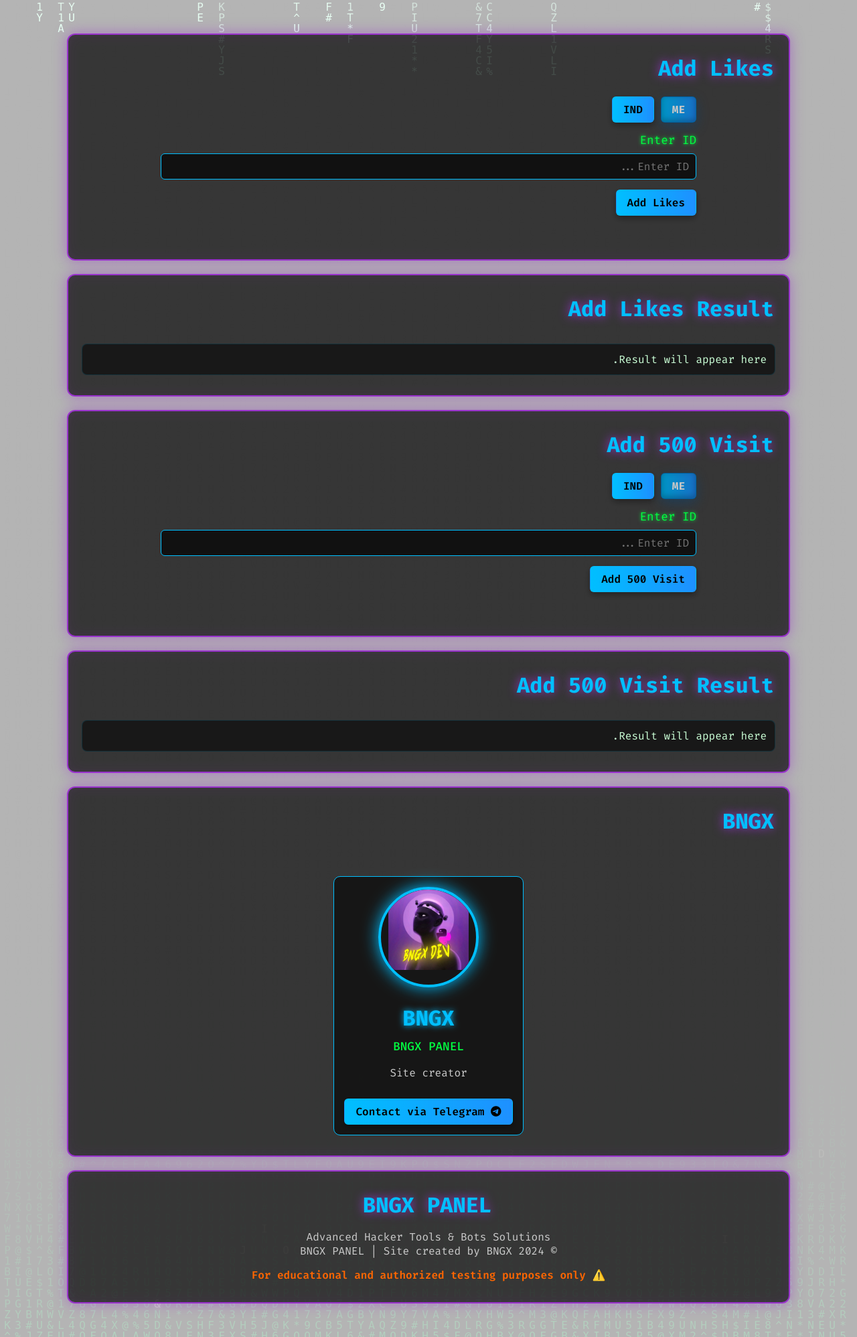
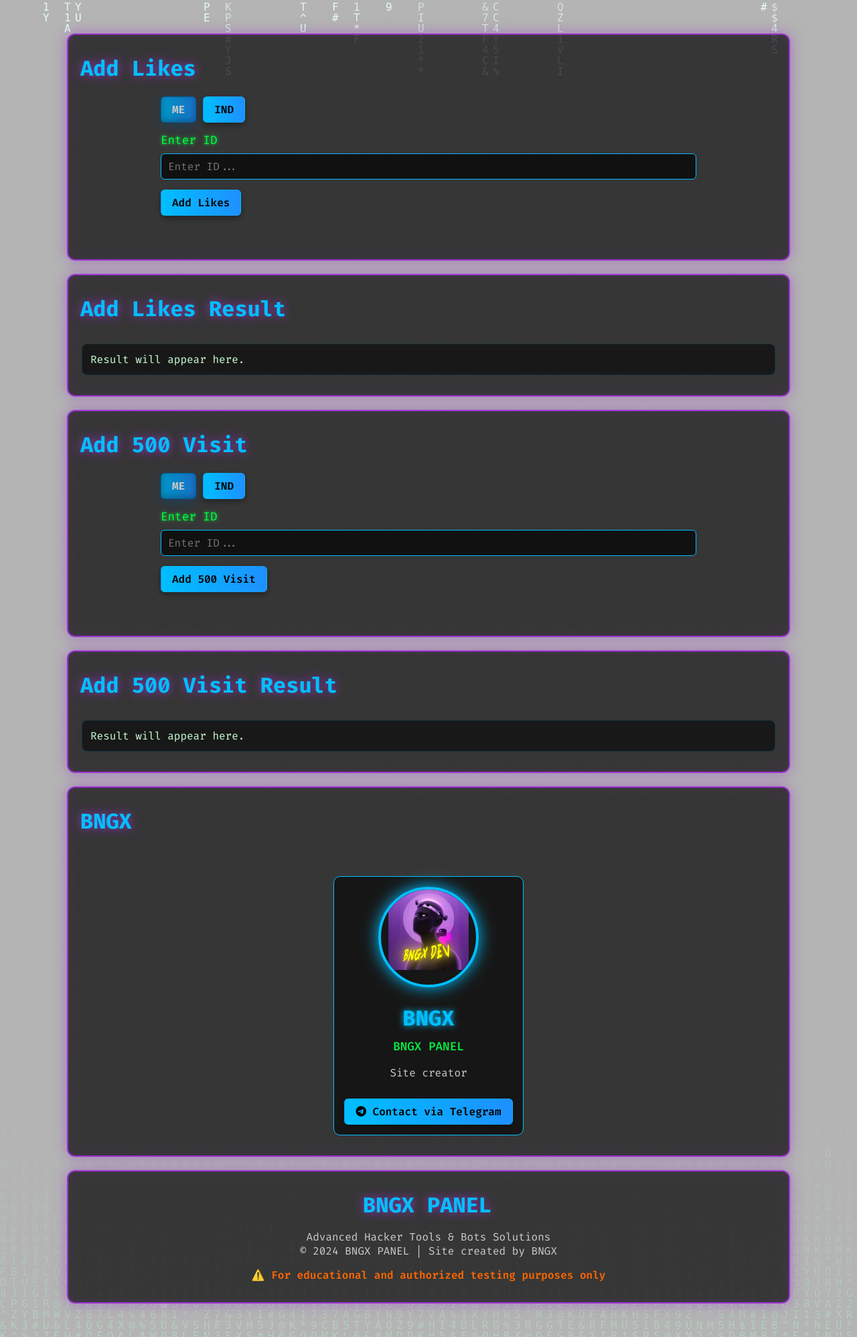
Before and after one commit to ouldahsenef-netizen/Codexpanel, a Flask app: page / in a window 1280 px wide. Shown: the whole page at 67% size. Run offline with Flask 2, Linux system fonts and the light colour scheme.

Commit message:
Add files via upload

```diff
--- a/templates/index.html
+++ b/templates/index.html
@@ -1,5 +1,5 @@
 <!doctype html>
-<html lang="ar">
+<html lang="en">
 <head>
     <meta charset="UTF-8" />
     <meta name="viewport" content="width=device-width, initial-scale=1" />
@@ -8,13 +8,14 @@
     <link href="https://cdnjs.cloudflare.com/ajax/libs/font-awesome/6.0.0/css/all.min.css" rel="stylesheet" />
     <link href="https://fonts.googleapis.com/css2?family=Fira+Code:wght@300;400;500;600;700&display=swap" rel="stylesheet" />
     <style>
+        /* Page direction set to left-to-right */
         html, body {
             margin: 0; padding: 0; height: 100%;
             background: transparent;
             color: #00bfff;
             font-family: 'Fira Code', monospace;
             overflow-x: hidden;
-            direction: rtl;
+            direction: ltr;
         }
         #matrix-canvas {
             position: fixed;
@@ -30,6 +31,7 @@
             position: relative;
             display: inline-block;
             margin-bottom: 20px;
+            text-align: left;
         }
         .section-title::after {
             content: "";
@@ -47,7 +49,7 @@
             margin: 20px 0;
             border-radius: 12px;
         }
-        .input-group { margin-bottom: 15px; }
+        .input-group { margin-bottom: 15px; text-align: left; }
         .input-field {
             width: 100%;
             padding: 8px 10px;
@@ -57,7 +59,7 @@
             color: #00bfff;
         }
 
-        /* === الأزرار الموحدة === */
+        /* Unified buttons */
         .btn {
             box-sizing: border-box;
             padding: 8px 16px;
@@ -87,6 +89,7 @@
             color: #ff5555;
             font-weight: 500;
             margin-top: 5px;
+            text-align: left;
         }
         .container {
             max-width: 1100px;
@@ -94,6 +97,7 @@
             padding: 10px;
             position: relative;
             z-index: 1;
+            direction: ltr;
         }
         .team-grid { display:flex; gap:20px; flex-wrap:wrap; justify-content: center; }
         .team-card {
@@ -114,6 +118,7 @@
             color: #00bfff;
             font-size: 32px;
             font-weight: 700;
+            text-align: left;
         }
         .glitch-text::before,
         .glitch-text::after {
@@ -144,11 +149,13 @@
             white-space: pre-wrap;
             word-break: break-word;
             margin-top: 10px;
+            text-align: left;
         }
 
+        /* Server buttons aligned to the left for LTR */
         .server-buttons { display: flex; gap: 10px; margin-bottom: 15px; justify-content: flex-start; }
 
-        /* أزرار السيرفر */
+        /* active server button style */
         .server-buttons .server-btn.active {
             filter: brightness(0.78);
             box-shadow: inset 0 -3px 8px rgba(0,0,0,0.25), 0 6px 18px rgba(6,90,160,0.45);
@@ -323,7 +330,7 @@ document.addEventListener('DOMContentLoaded', ()=>{
 </script>
 
 <script>
-/* Matrix rain effect - المصحح */
+/* Matrix rain effect - corrected */
 const canvas = document.getElementById('matrix-canvas');
 const ctx = canvas.getContext && canvas.getContext('2d') ? canvas.getContext('2d') : null;
 let width, height, fontSize = 16, columns, drops;
@@ -338,7 +345,7 @@ function resizeCanvas(){
 }
 function drawMatrix(){
     if(!ctx) return;
-    // شاشة شبه شفافة لتأثير الذوبان
+    // translucent fade to create trailing effect
     ctx.fillStyle = 'rgba(0, 0, 0, 0.08)';
     ctx.fillRect(0, 0, width, height);
     ctx.font = fontSize + 'px monospace';
@@ -347,7 +354,7 @@ function drawMatrix(){
         const charset = 'ABCDEFGHIJKLMNOPQRSTUVWXYZ123456789@#$%^&*';
         const text = charset.charAt(Math.floor(Math.random() * charset.length));
 
-        // إنشاء تدرج لوني من الأخضر إلى الفاتح
+        // gradient from light to darker green
         const gradient = ctx.createLinearGradient(0, 0, 0, height);
         gradient.addColorStop(0, '#b6ffda');
         gradient.addColorStop(0.5, '#00ff9a');
@@ -355,7 +362,7 @@ function drawMatrix(){
 
         ctx.fillStyle = gradient;
 
-        // وميض متناثر من وقت لآخر
+        // occasional bright flash
         if(Math.random() > 0.995){
             ctx.fillStyle = '#ecffd6';
             ctx.shadowColor = '#ecffd6';
```
